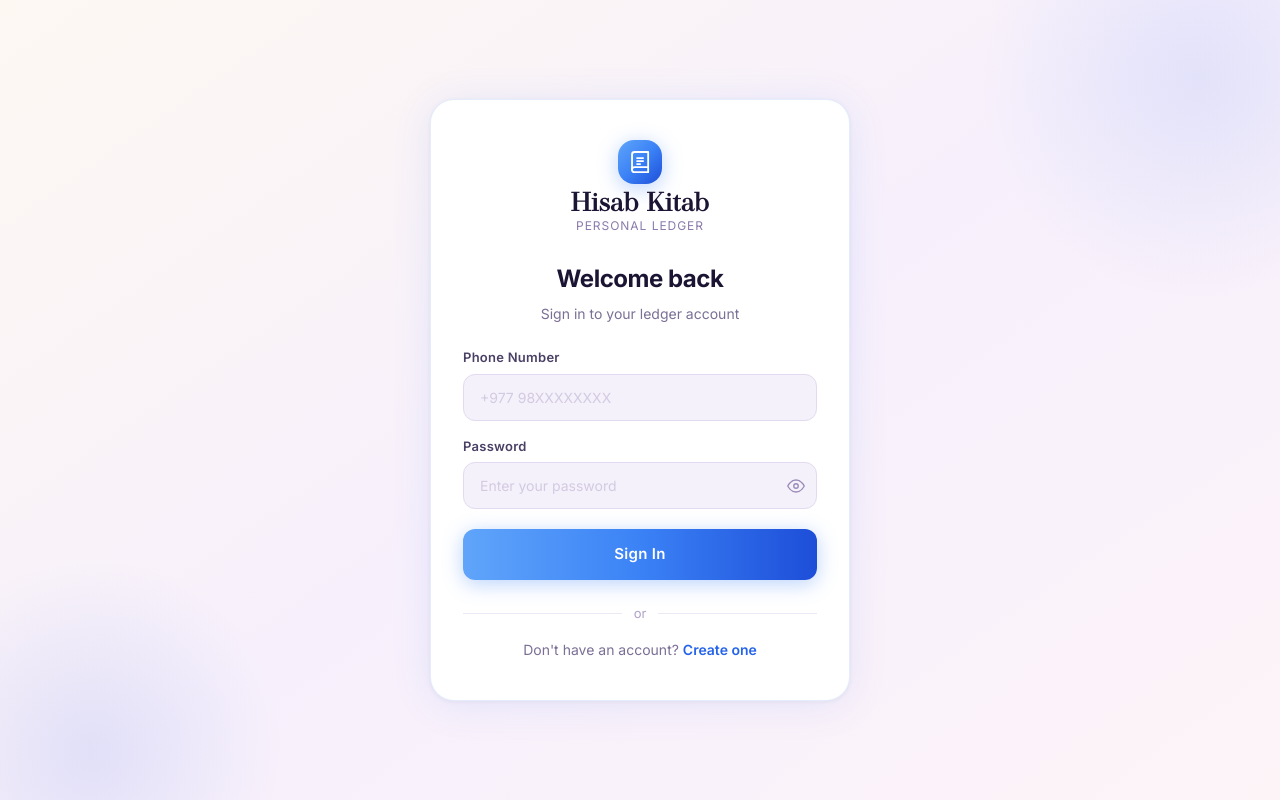
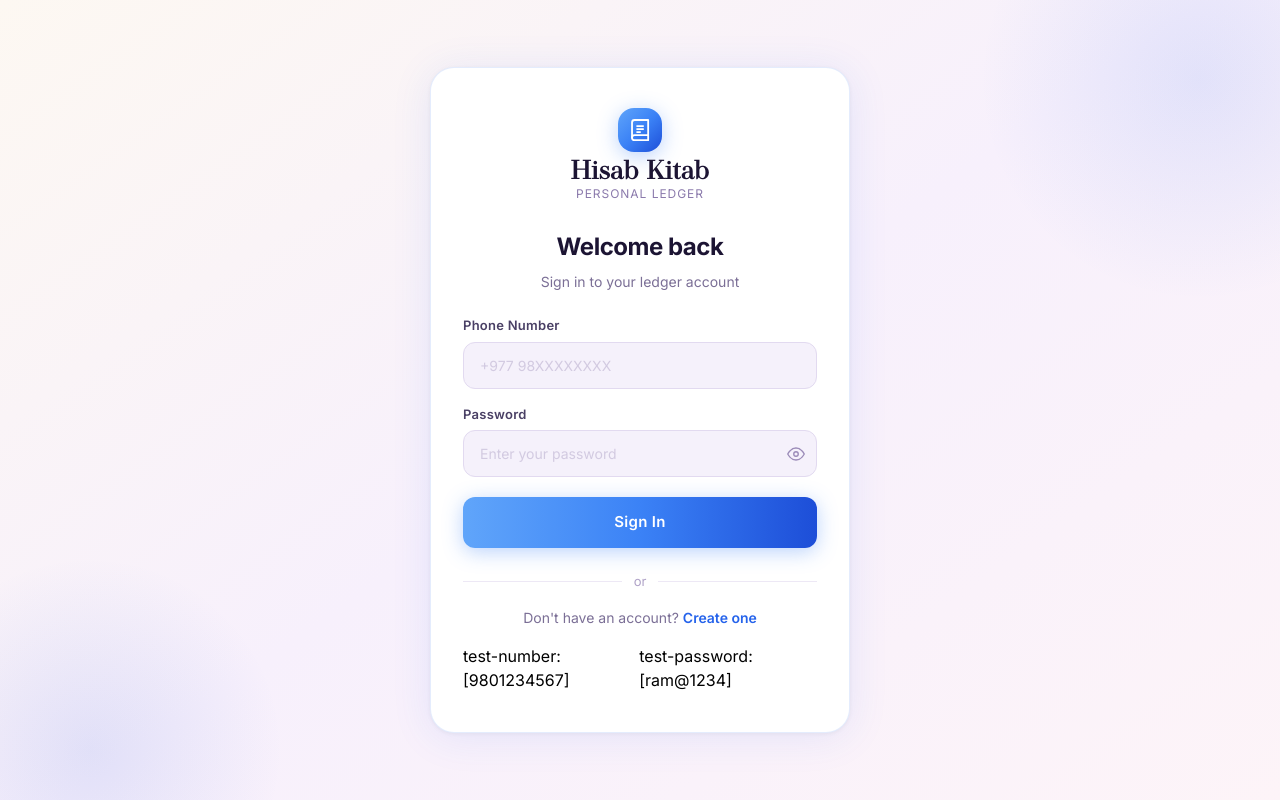
Before and after one commit to Anilbk777/hisab_kitab, a React (Vite) app in the folder frontend/: page /login in a window 1280 px wide. Built offline with nearby package versions, Linux system fonts and the light colour scheme.

Commit message:
test number and password added

```diff
--- a/frontend/src/pages/LoginPage.jsx
+++ b/frontend/src/pages/LoginPage.jsx
@@ -194,12 +194,6 @@ const LoginPage = () => {
             }
           />
 
-          {/* Forgot password */}
-          {/* <div className="flex justify-end" style={{ marginTop: -6 }}>
-            <button type="button" style={styles.textLink}>
-              Forgot password?
-            </button>
-          </div> */}
 
           {/* Submit */}
           <button
@@ -232,7 +226,12 @@ const LoginPage = () => {
           Don't have an account?{' '}
           <Link to="/register" style={styles.accentLink}>Create one</Link>
         </p>
+        <div className="flex justify-center mt-4">
+          <p>test-number:[9801234567]</p>
+          <p>test-password:[ram@1234]</p>
+        </div>
       </div>
+
     </div>
   );
 };
```
